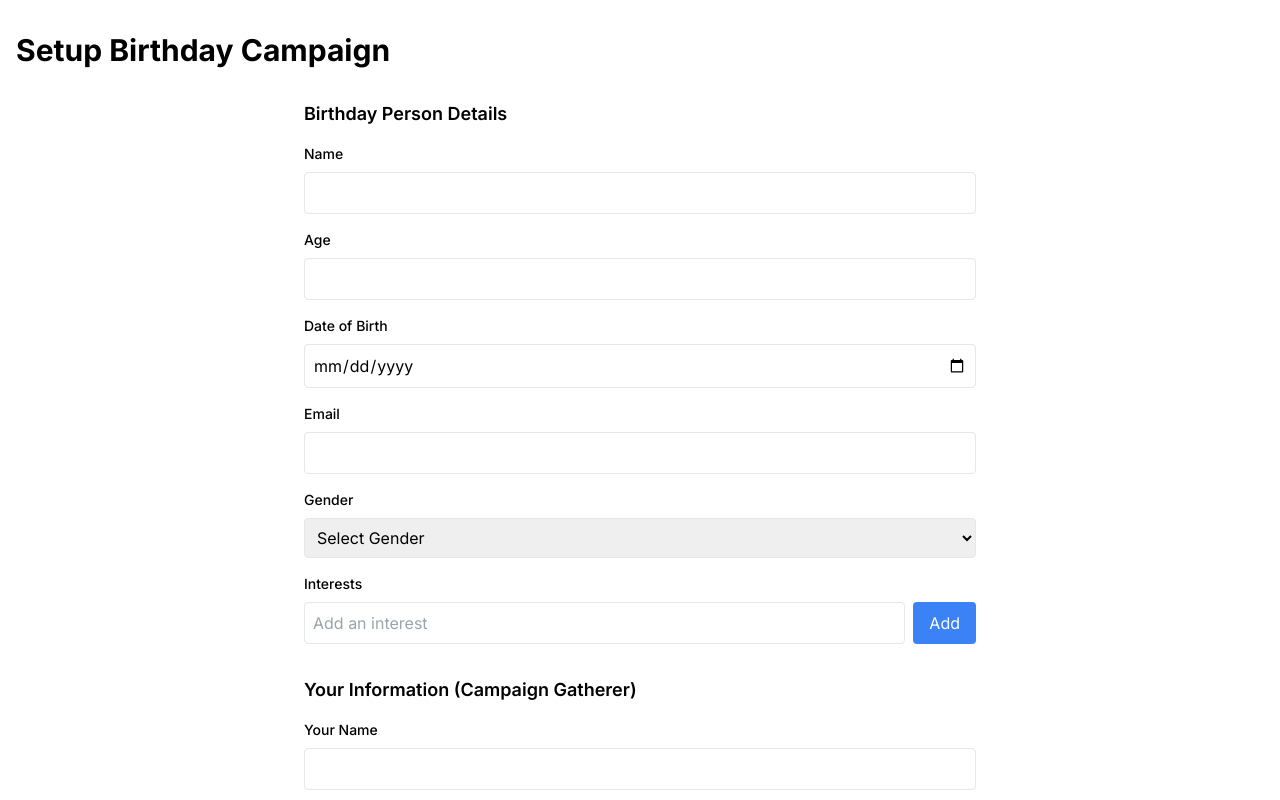
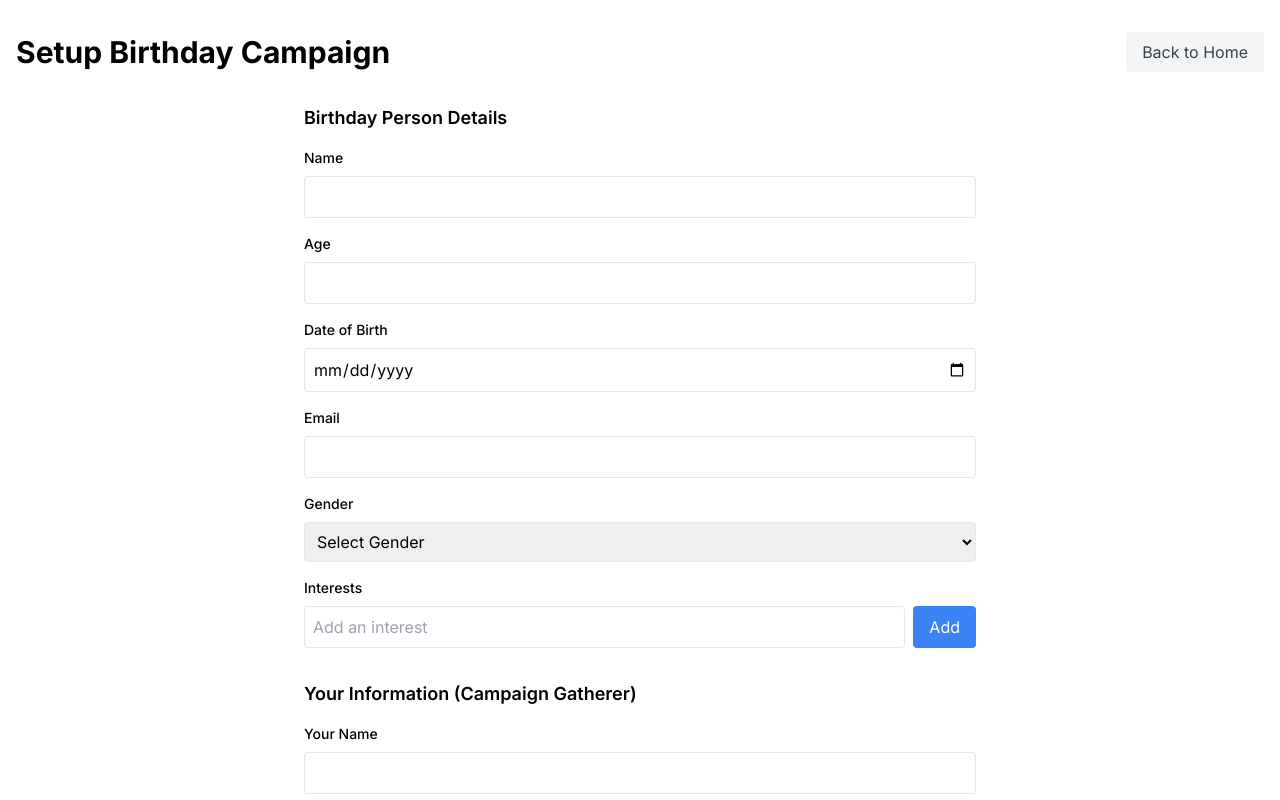
Before and after one commit to juanvolpe/birthday-greetings, a Next.js app: page /setup in a window 1280 px wide. Shown: the top 800 px of the page. Built offline with nearby package versions, Linux system fonts and the light colour scheme.

Commit message:
Add back buttons and update redirect after campaign creation

```diff
--- a/src/app/setup/page.tsx
+++ b/src/app/setup/page.tsx
@@ -2,6 +2,7 @@
 
 import { useState } from 'react';
 import { useRouter } from 'next/navigation';
+import Link from 'next/link';
 
 interface BirthdayPerson {
   name: string;
@@ -82,7 +83,7 @@
 
       const campaign = await response.json();
       console.log('Campaign created:', campaign);
-      router.push(`/upload/${campaign.id}`);
+      router.push('/');
     } catch (err) {
       console.error('Error creating campaign:', err);
       setError(err instanceof Error ? err.message : 'Failed to create campaign');
@@ -93,7 +94,15 @@
 
   return (
     <div className="container mx-auto px-4 py-8">
-      <h1 className="text-3xl font-bold mb-8">Setup Birthday Campaign</h1>
+      <div className="flex justify-between items-center mb-8">
+        <h1 className="text-3xl font-bold">Setup Birthday Campaign</h1>
+        <Link
+          href="/"
+          className="px-4 py-2 bg-gray-100 text-gray-700 rounded hover:bg-gray-200"
+        >
+          Back to Home
+        </Link>
+      </div>
 
       {error && (
         <div className="mb-4 p-4 bg-red-100 text-red-700 rounded">
--- a/src/app/status/[campaignId]/page.tsx
+++ b/src/app/status/[campaignId]/page.tsx
@@ -2,6 +2,7 @@
 
 import { useEffect, useState } from 'react';
 import { Campaign, Greeting } from '@/data/mockData';
+import Link from 'next/link';
 
 interface ResponseStatus {
   email: string;
@@ -106,9 +107,17 @@
 
   return (
     <div className="container mx-auto px-4 py-8">
-      <h1 className="text-3xl font-bold mb-8">
-        Campaign Status: {campaign.birthdayPerson.name}'s Birthday
-      </h1>
+      <div className="flex justify-between items-center mb-8">
+        <h1 className="text-3xl font-bold">
+          Campaign Status: {campaign?.birthdayPerson.name}'s Birthday
+        </h1>
+        <Link
+          href="/"
+          className="px-4 py-2 bg-gray-100 text-gray-700 rounded hover:bg-gray-200"
+        >
+          Back to Home
+        </Link>
+      </div>
 
       <div className="mb-8">
         <h2 className="text-xl font-semibold mb-4">Invited Responses</h2>
```
